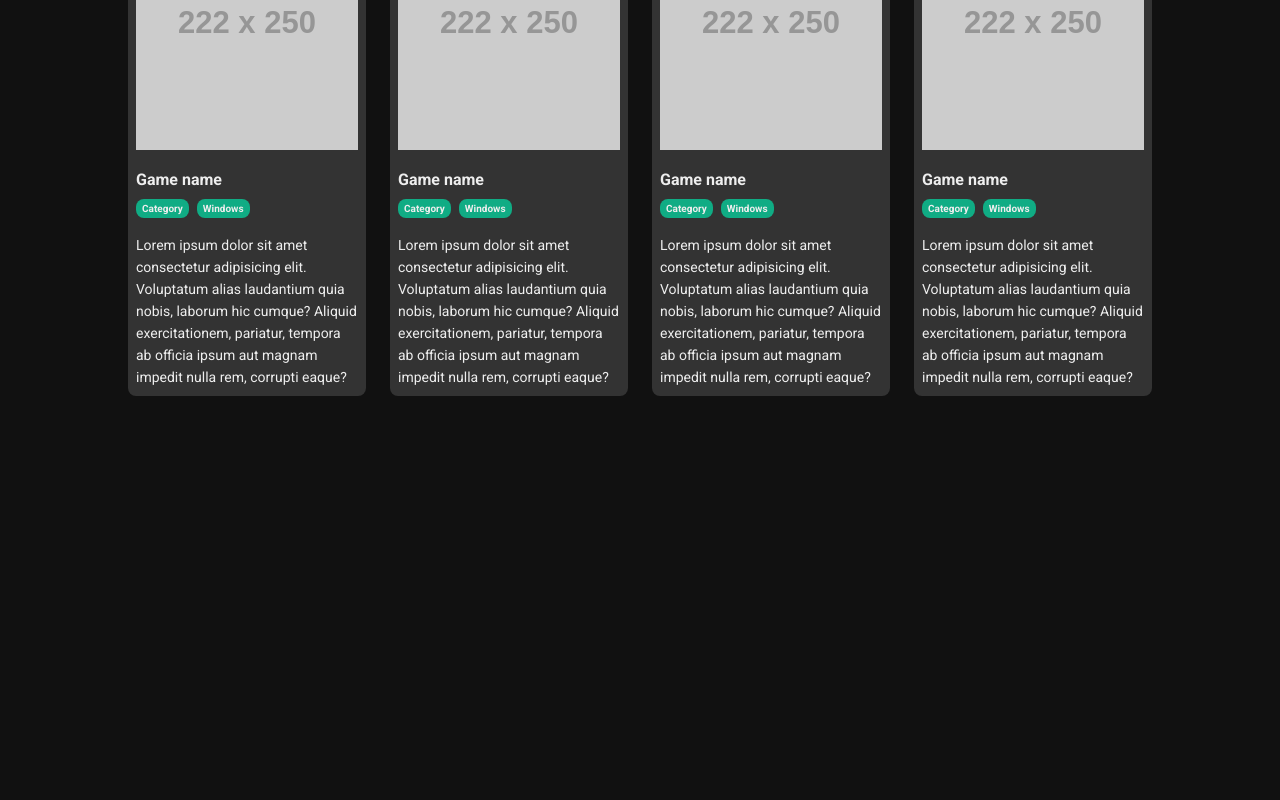
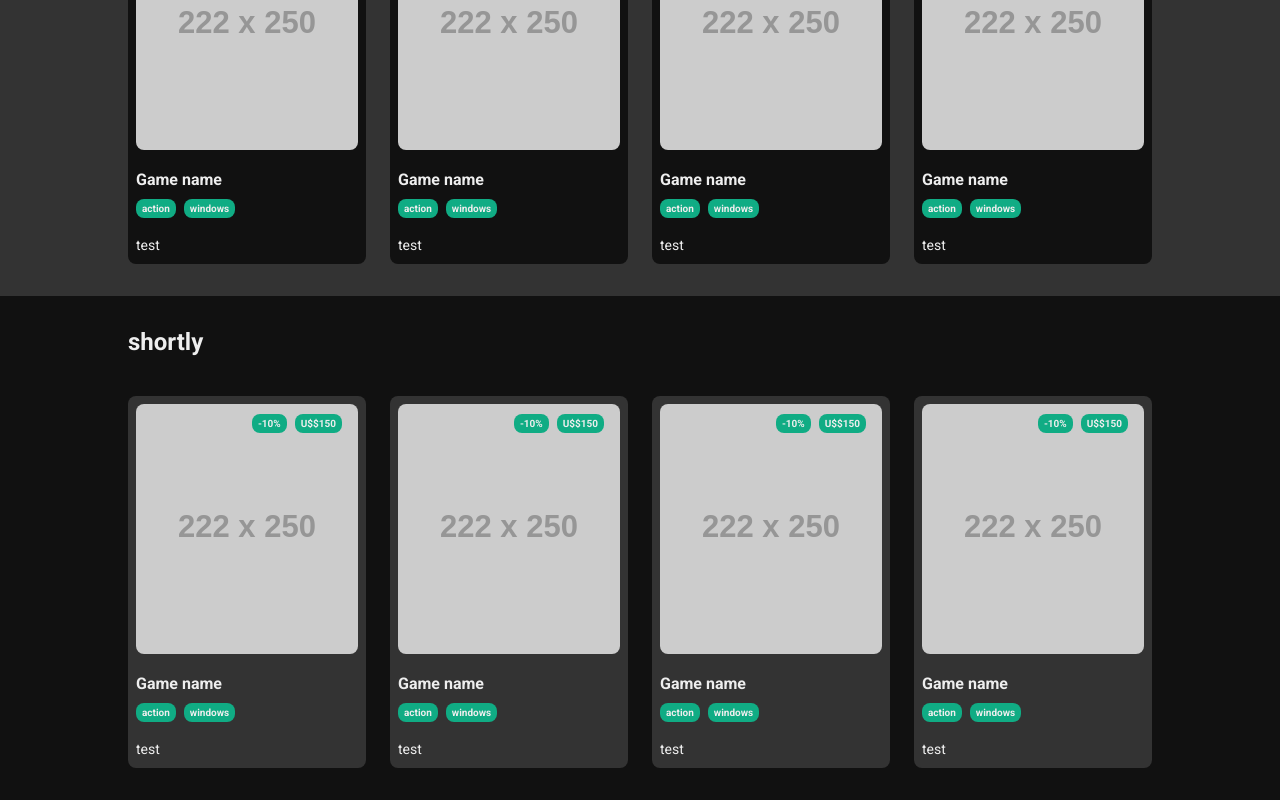
Before and after one commit to Caiobakerolov/gameStore_Eplay, a React (Create React App) app: page / in a window 1280 px wide. Shown: the part 968-1768 px from the top of the page. Before the commit the page ends 1396 px from the top, so only its background shows below. Built offline with nearby package versions, Linux system fonts and the light colour scheme.

Commit message:
config section and colors products

```diff
--- a/src/App.tsx
+++ b/src/App.tsx
@@ -12,6 +12,7 @@ const routes = createBrowserRouter([
       <>
         <Banner />
         <ProductList title="Promotion" background="gray" />
+        <ProductList title="shortly " background="black" />
       </>
     )
   }
--- a/src/components/Product/index.tsx
+++ b/src/components/Product/index.tsx
@@ -1,19 +1,35 @@
 import Tag from '../Tag'
-import { Card, Description, Title } from './styles'
+import { Card, Description, Title, Infos } from './styles'
 
-const Product = () => (
+type Props = {
+  title: string
+  category: string
+  system: string
+  description: string
+  infos: string[]
+  image: string
+}
+
+const Product = ({
+  title,
+  category,
+  system,
+  description,
+  infos,
+  image
+}: Props) => (
   <>
     <Card>
-      <img src="//placehold.it/222x250" alt="" />
-      <Title>Game name</Title>
-      <Tag>Category</Tag>
-      <Tag>Windows</Tag>
-      <Description>
-        Lorem ipsum dolor sit amet consectetur adipisicing elit. Voluptatum
-        alias laudantium quia nobis, laborum hic cumque? Aliquid exercitationem,
-        pariatur, tempora ab officia ipsum aut magnam impedit nulla rem,
-        corrupti eaque?
-      </Description>
+      <img src={image} alt={title} />
+      <Infos>
+        {infos.map((info) => (
+          <Tag key={info}>{info}</Tag>
+        ))}
+      </Infos>
+      <Title>{title}</Title>
+      <Tag>{category}</Tag>
+      <Tag>{system}</Tag>
+      <Description>{description}</Description>
     </Card>
   </>
 )
--- a/src/components/Product/styles.ts
+++ b/src/components/Product/styles.ts
@@ -6,6 +6,11 @@ export const Card = styled.div`
   background-color: ${colors.gray};
   border-radius: 8px;
   padding: 8px;
+  position: relative;
+
+  img {
+    border-radius: 8px;
+  }
 
   ${TagContainer} {
     margin-right: 8px;
@@ -26,3 +31,9 @@ export const Description = styled.p`
   margin-top: 16px;
   display: block;
 `
+
+export const Infos = styled.div`
+  position: absolute;
+  top: 16px;
+  right: 16px;
+`
--- a/src/components/ProductsList/index.tsx
+++ b/src/components/ProductsList/index.tsx
@@ -1,20 +1,48 @@
 import Product from '../Product'
 import { Container, List } from './styles'
 
-type Props = {
+export type Props = {
   title: string
   background: 'gray' | 'black'
 }
 
 const ProductList = ({ background, title }: Props) => (
-  <Container>
+  <Container background={background}>
     <div className="container">
       <h2>{title}</h2>
       <List>
-        <Product />
-        <Product />
-        <Product />
-        <Product />
+        <Product
+          category="action"
+          description="test"
+          image="//placehold.it/222x250"
+          infos={['-10%', 'U$$150']}
+          system="windows"
+          title="Game name"
+        />
+        <Product
+          category="action"
+          description="test"
+          image="//placehold.it/222x250"
+          infos={['-10%', 'U$$150']}
+          system="windows"
+          title="Game name"
+        />
+        <Product
+          category="action"
+          description="test"
+          image="//placehold.it/222x250"
+          infos={['-10%', 'U$$150']}
+          system="windows"
+          title="Game name"
+        />
+        <Product
+          category="action"
+          description="test"
+          image="//placehold.it/222x250"
+          infos={['-10%', 'U$$150']}
+          system="windows"
+          title="Game name"
+        />
       </List>
     </div>
   </Container>
--- a/src/components/ProductsList/styles.ts
+++ b/src/components/ProductsList/styles.ts
@@ -1,7 +1,17 @@
 import styled from 'styled-components'
+import { Props } from '.'
+import { colors } from '../../styles'
+import { Card } from '../Product/styles'
 
-export const Container = styled.section`
+export const Container = styled.section<Omit<Props, 'title'>>`
   padding: 32px 0;
+  background-color: ${(props) =>
+    props.background === 'black' ? colors.black : colors.gray};
+
+  ${Card} {
+    background-color: ${(props) =>
+      props.background === 'black' ? colors.gray : colors.black};
+  }
 `
 
 export const List = styled.ul`
```
